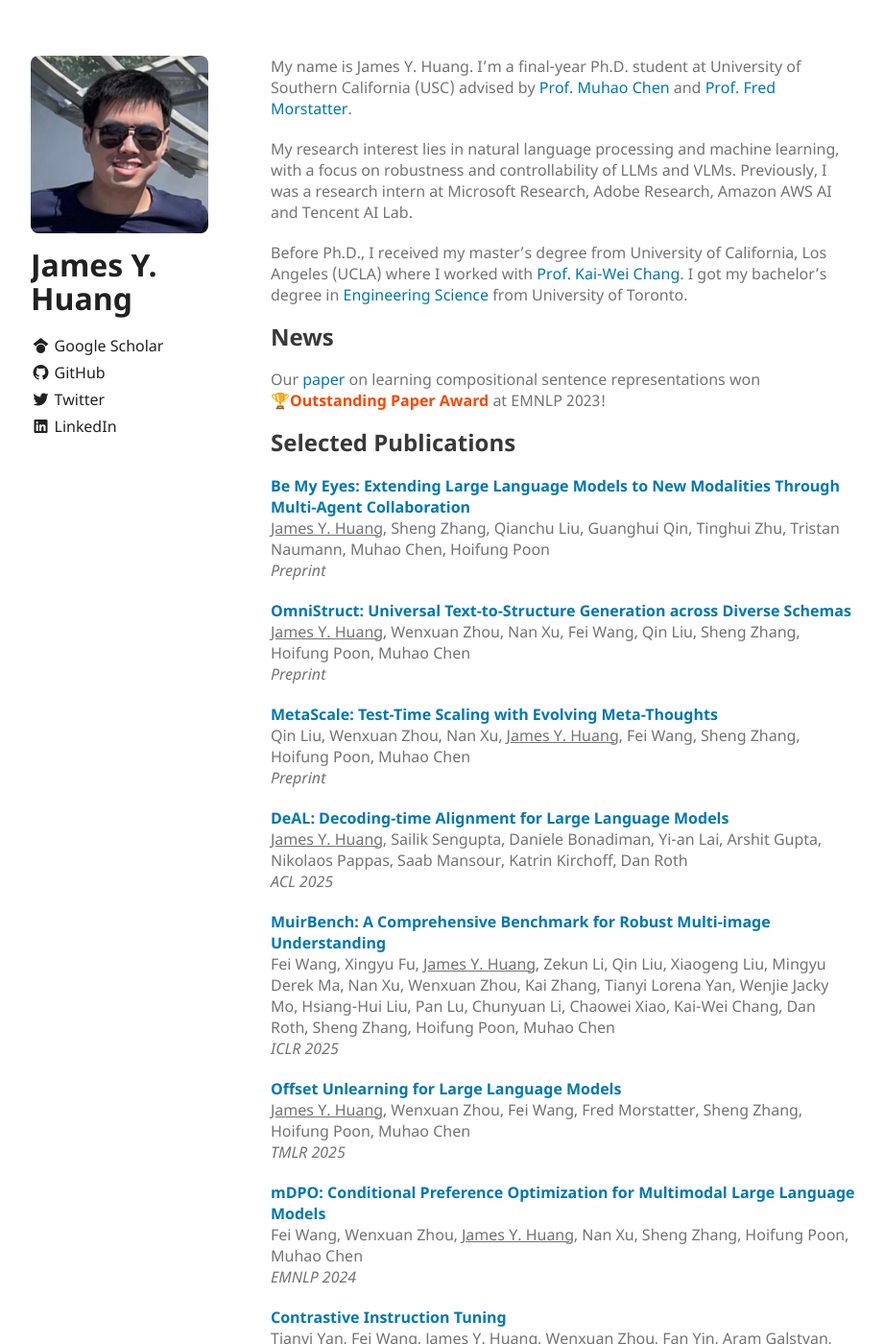
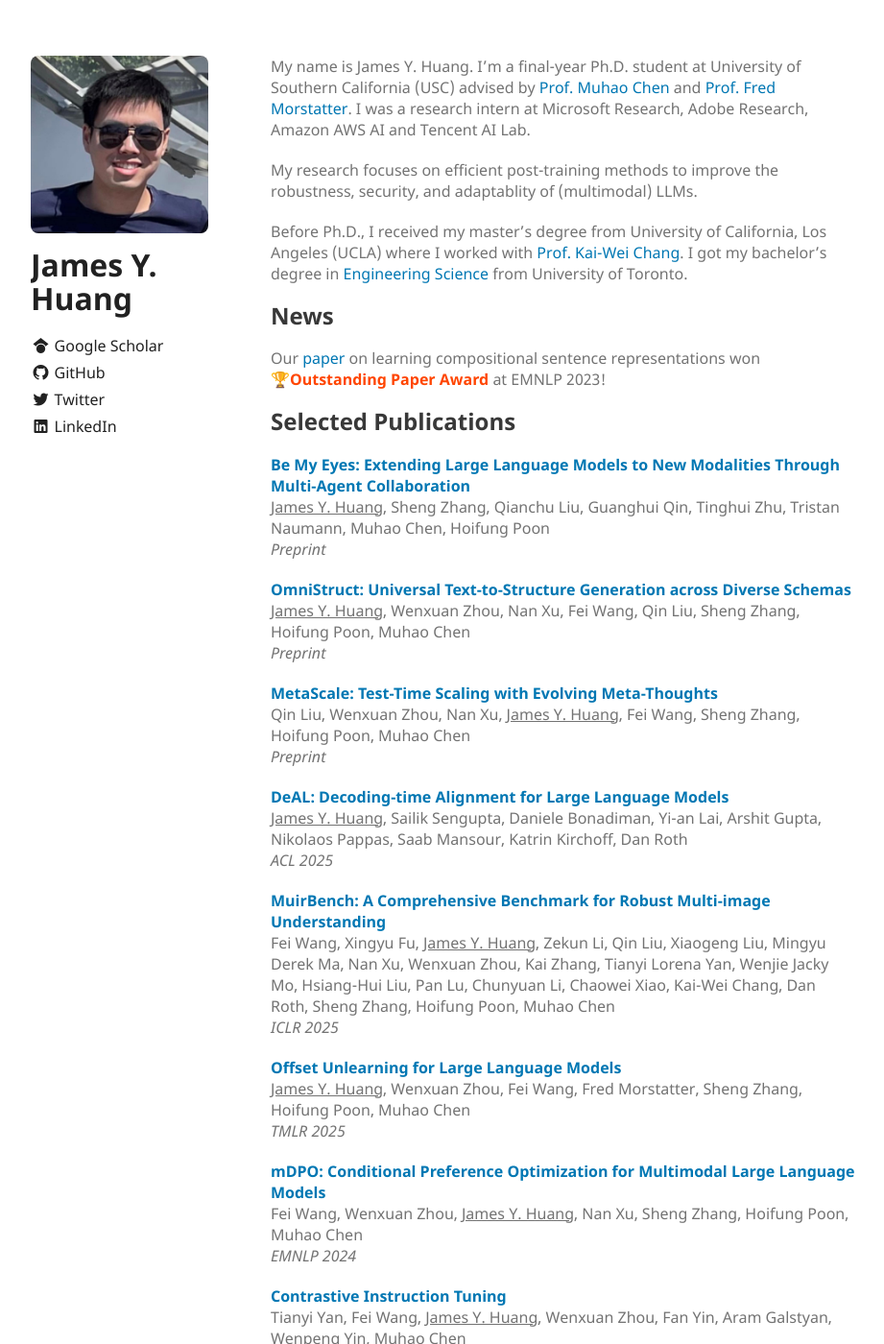
Before and after one commit to jyhuang36/jyhuang36.github.io, a Jekyll site: the page built from index.md, in a window 1280 px wide and 1400 px high. Shown: the whole window at 96% size, without its empty margins (178-1099 px from the left). Built offline with Jekyll 4.4.1, drawn with Linux system fonts in a browser that asks for light colours; emoji names are drawn with the system emoji font; the repository's description, which GitHub fills in, is left out.

Commit message:
update bio

```diff
--- a/_sass/jekyll-theme-minimalist.scss
+++ b/_sass/jekyll-theme-minimalist.scss
@@ -6,9 +6,8 @@ body {
   background-color: var(--clr-bg);
   padding:50px;
   font-family: 'Noto Sans';
-  // font: 15px/1.5 Helvetica, Arial, sans-serif;
   color: var(--clr-text);
-  font-weight:300;
+  font-weight:200;
 }
 
 h1, h2, h3, h4, h5, h6 {
--- a/index.md
+++ b/index.md
@@ -3,9 +3,9 @@ layout: default
 title: "James Y. Huang"
 ---
 
-My name is James Y. Huang. I’m a final-year Ph.D. student at University of Southern California (USC) advised by [Prof. Muhao Chen](https://muhaochen.github.io/) and [Prof. Fred Morstatter](https://fredzilla.github.io/).
+My name is James Y. Huang. I’m a final-year Ph.D. student at University of Southern California (USC) advised by [Prof. Muhao Chen](https://muhaochen.github.io/) and [Prof. Fred Morstatter](https://fredzilla.github.io/). I was a research intern at Microsoft Research, Adobe Research, Amazon AWS AI and Tencent AI Lab.
 
-My research interest lies in natural language processing and machine learning, with a focus on robustness and controllability of LLMs and VLMs. Previously, I was a research intern at Microsoft Research, Adobe Research, Amazon AWS AI and Tencent AI Lab.
+My research focuses on efficient post-training methods to improve the robustness, security, and adaptablity of (multimodal) LLMs.
 
 Before Ph.D., I received my master's degree from University of California, Los Angeles (UCLA) where I worked with [Prof. Kai-Wei Chang](http://web.cs.ucla.edu/~kwchang/). I got my bachelor's degree in [Engineering Science](https://engsci.utoronto.ca/program/what-is-engsci/) from University of Toronto.
 
```
